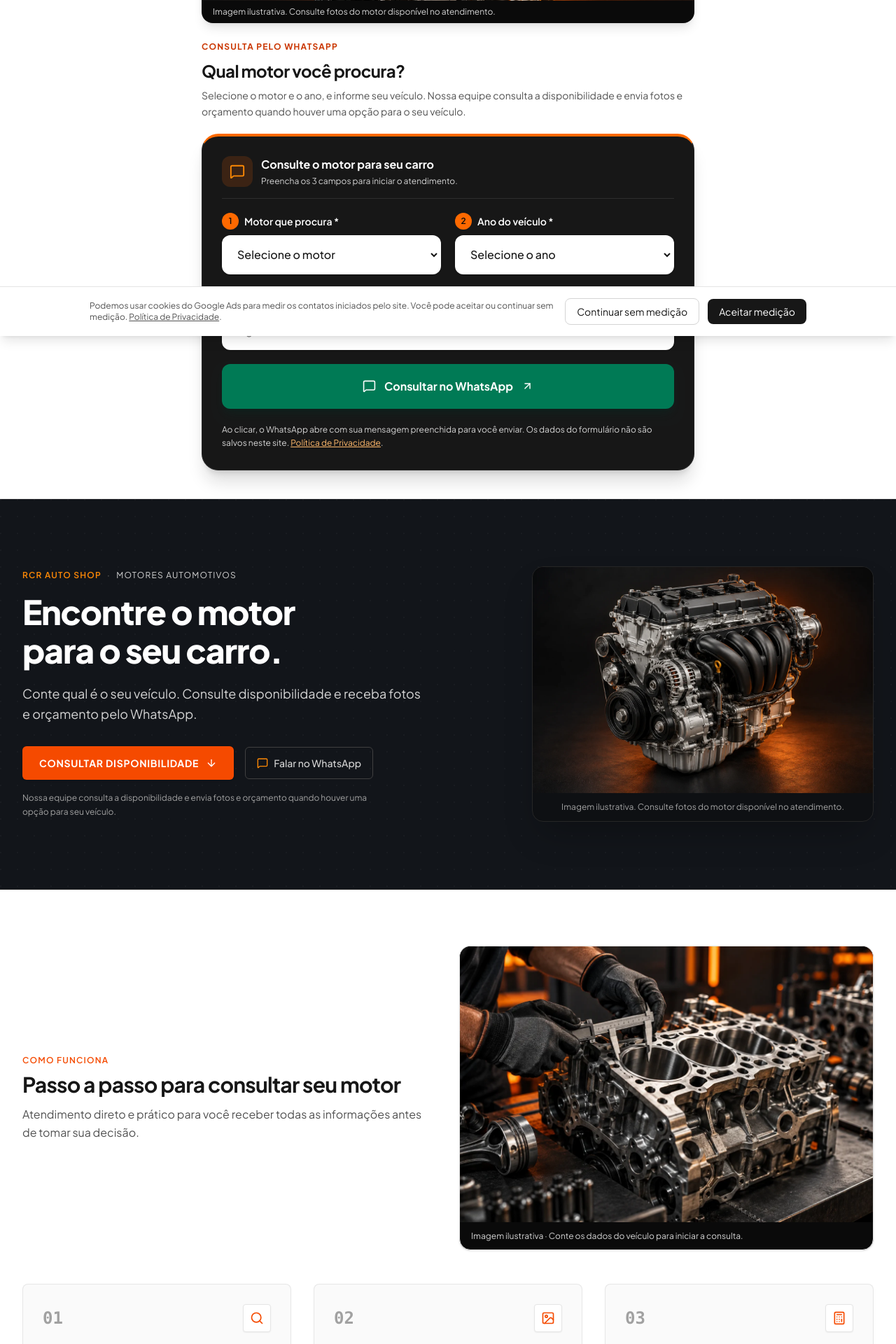
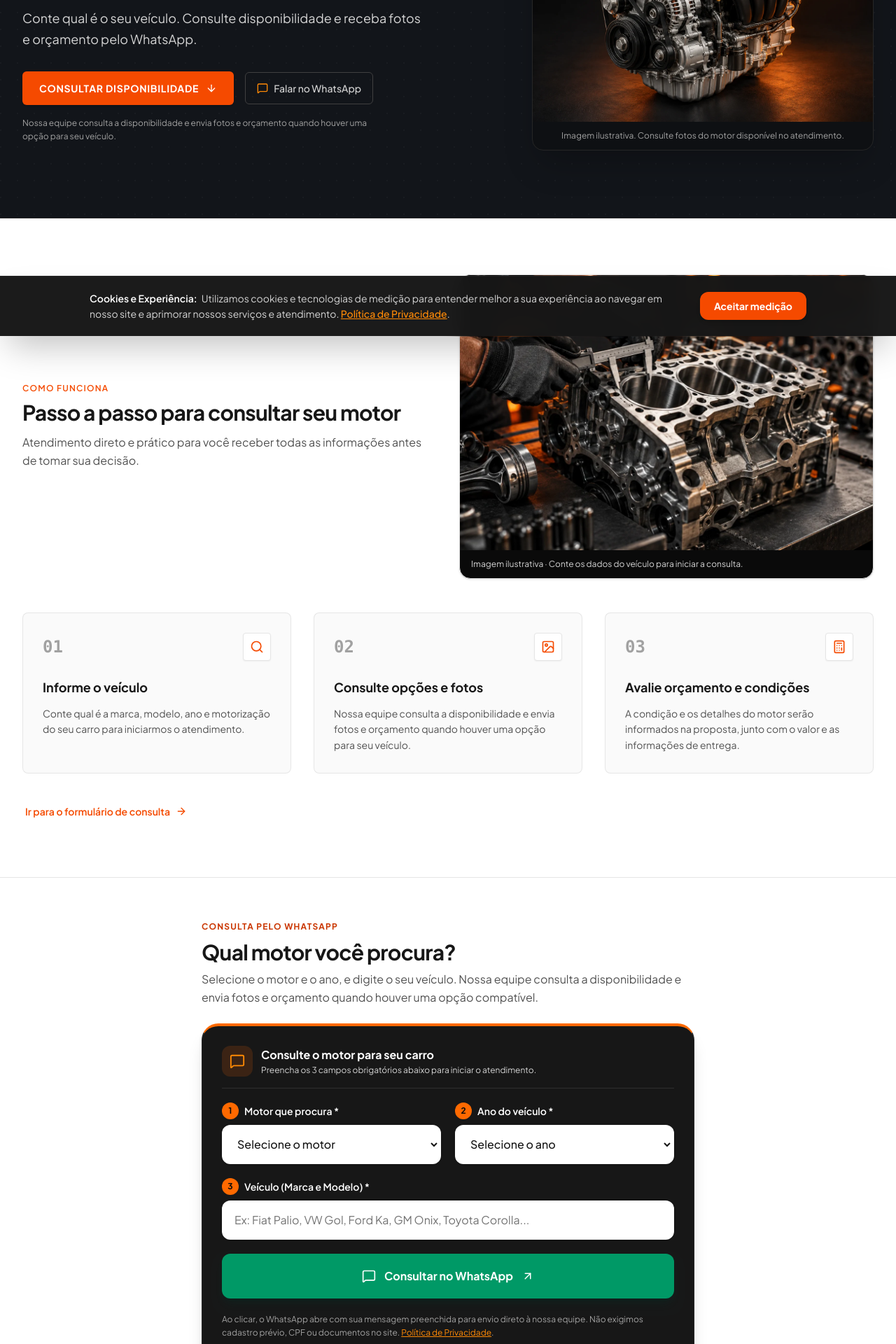
Before and after one commit to forteracacambas-cmyk/RCR-AUTO-SHOP, a React (Vite) app: page / in a window 1280 px wide. Shown: the part 320-2240 px from the top of the page at 70% size. Built offline with nearby package versions, Linux system fonts and the light colour scheme.

Commit message:
refactor: improve inquiry flow and layout
- Move InquiryForm for better conversion placement
- Update Hero layout to optimize mobile display
- Improve WhatsApp message formatting
- Fix tracking state logic and error handling

```diff
--- a/src/App.tsx
+++ b/src/App.tsx
@@ -76,9 +76,9 @@ export default function App() {
       <main className="flex-1">
         {currentRoute === '/' && (
           <>
-            <InquiryForm />
             <Hero onScrollToForm={scrollToForm} />
             <ThreeSteps onScrollToForm={scrollToForm} />
+            <InquiryForm />
 
             {/* 4. Engine Identification Guidance (No documents required) */}
             <EngineGuidance />
--- a/src/adsTracking.tsx
+++ b/src/adsTracking.tsx
@@ -25,35 +25,70 @@ export function trackWhatsApp(done: () => void) {
   window.gtag('event', 'conversion', { send_to: CONVERSION, event_callback: finish, event_timeout: 1000 });
 }
 export const TrackingConsent: React.FC = () => {
-  const [open, setOpen] = useState(() => { try { return !localStorage.getItem(KEY); } catch { return true; } });
+  const [open, setOpen] = useState(() => {
+    try {
+      return localStorage.getItem(KEY) !== 'accepted';
+    } catch {
+      return true;
+    }
+  });
+
   useEffect(() => {
     startTag();
     const handler = (event: MouseEvent) => {
       const link = (event.target as Element)?.closest('a');
       if (!link || event.defaultPrevented || event.button !== 0 || event.ctrlKey || event.metaKey || event.shiftKey || event.altKey) return;
+      try {
         const url = new URL(link.href);
         if (url.hostname !== 'wa.me') return;
         if (!measurementAllowed()) return;
         event.preventDefault();
         trackWhatsApp(() => { window.location.assign(link.href); });
+      } catch {
+        // Ignore invalid URLs
+      }
     };
     document.addEventListener('click', handler);
     return () => document.removeEventListener('click', handler);
   }, []);
-  const choose = (accepted: boolean) => {
-    try { localStorage.setItem(KEY, accepted ? 'accepted' : 'rejected'); } catch { /* Continue without measurement. */ }
+
+  const acceptConsent = () => {
+    try {
+      localStorage.setItem(KEY, 'accepted');
+    } catch {
+      /* LocalStorage unavailable */
+    }
     setOpen(false);
-    if (accepted) startTag();
-    else if (window.gtag) window.location.reload();
+    startTag();
   };
-  return <>
-    <div className="bg-neutral-950 px-4 py-3 text-center"><button onClick={() => setOpen(true)} className="text-xs text-neutral-300 underline cursor-pointer">Preferências de cookies</button></div>
-    {open && <div role="dialog" aria-label="Preferências de privacidade" className="fixed bottom-0 inset-x-0 z-50 border-t border-neutral-200 bg-white p-4 shadow-lg">
-      <div className="mx-auto max-w-5xl flex flex-col sm:flex-row gap-3 sm:items-center">
-        <p className="flex-1 text-xs text-neutral-600">Podemos usar cookies do Google Ads para medir os contatos iniciados pelo site. Você pode aceitar ou continuar sem medição. <a href="/privacidade" className="underline">Política de Privacidade</a>.</p>
-        <button onClick={() => choose(false)} className="rounded-lg border border-neutral-300 px-4 py-2 text-sm cursor-pointer">Continuar sem medição</button>
-        <button onClick={() => choose(true)} className="rounded-lg bg-neutral-900 px-4 py-2 text-sm text-white cursor-pointer">Aceitar medição</button>
+
+  return (
+    <>
+      {open && (
+        <div
+          role="dialog"
+          aria-label="Aviso de cookies e experiência do usuário"
+          className="fixed bottom-0 inset-x-0 z-50 border-t border-neutral-800 bg-neutral-900/98 backdrop-blur-md p-4 sm:p-5 shadow-2xl text-white animate-in fade-in duration-300"
+        >
+          <div className="mx-auto max-w-5xl flex flex-col sm:flex-row gap-4 sm:items-center justify-between">
+            <div className="flex-1 text-xs sm:text-sm text-neutral-300 leading-relaxed">
+              <span className="font-semibold text-white block mb-0.5 sm:inline sm:mb-0 sm:mr-1.5">Cookies e Experiência:</span>
+              Utilizamos cookies e tecnologias de medição para entender melhor a sua experiência ao navegar em nosso site e aprimorar nossos serviços e atendimento.{' '}
+              <a href="/privacidade" className="text-orange-400 hover:text-orange-300 underline font-medium">
+                Política de Privacidade
+              </a>.
             </div>
-    </div>}
-  </>;
+            <div className="flex items-center shrink-0">
+              <button
+                onClick={acceptConsent}
+                className="w-full sm:w-auto inline-flex items-center justify-center rounded-xl bg-orange-600 hover:bg-orange-500 active:bg-orange-700 px-5 py-2.5 text-sm font-bold text-white shadow-md transition-colors cursor-pointer focus:outline-none focus-visible:ring-2 focus-visible:ring-orange-400"
+              >
+                Aceitar medição
+              </button>
+            </div>
+          </div>
+        </div>
+      )}
+    </>
+  );
 };
--- a/src/components/Hero.tsx
+++ b/src/components/Hero.tsx
@@ -21,7 +21,7 @@ export const Hero: React.FC<HeroProps> = ({ onScrollToForm }) => {
       />
 
       <div className="max-w-7xl mx-auto px-4 sm:px-6 lg:px-8 py-12 sm:py-20 lg:py-24 relative z-10">
-        <div className="grid grid-cols-1 lg:grid-cols-12 gap-12 lg:gap-8 items-center">
+        <div className="grid grid-cols-1 lg:grid-cols-12 gap-12 lg:gap-8 items-start">
 
           {/* Left Column: Direct commercial headline & clear proposition */}
           <div className="lg:col-span-7 flex flex-col items-start">
@@ -66,8 +66,16 @@ export const Hero: React.FC<HeroProps> = ({ onScrollToForm }) => {
 
           </div>
 
-          <figure className="lg:col-span-5 w-full overflow-hidden rounded-2xl border border-neutral-800 bg-[#0E1013] shadow-2xl">
-            <img src={engineHero} alt="Ilustração de motor automotivo sem marca" width="1400" height="933" fetchPriority="high" className="w-full h-auto object-cover" />
+          <figure className="order-first lg:order-last lg:col-span-5 w-full lg:self-start overflow-hidden rounded-2xl border border-neutral-800 bg-[#0E1013] shadow-2xl">
+            <img
+              src={engineHero}
+              alt="Ilustração de motor automotivo sem marca"
+              width="1400"
+              height="933"
+              fetchPriority="high"
+              className="w-full h-auto object-cover object-top"
+              style={{ objectPosition: 'top' }}
+            />
             <figcaption className="px-5 py-3 text-center text-xs text-neutral-400">Imagem ilustrativa. Consulte fotos do motor disponível no atendimento.</figcaption>
           </figure>
 
--- a/src/components/InquiryForm.tsx
+++ b/src/components/InquiryForm.tsx
@@ -1,83 +1,159 @@
-import engineHero from '../../engine-hero.webp';
 import { measurementAllowed, trackWhatsApp } from '../adsTracking';
 import React, { useState } from 'react';
 import { MessageSquare, ArrowUpRight } from 'lucide-react';
 import { businessConfig } from '../config/businessConfig';
 
-const engines = ['Motor 1.0', 'Motor 1.4', 'Motor 1.6', 'Motor 1.8', 'Motor 2.0', 'Motor diesel', 'Outra motorização / não sei'];
+const engines = [
+  'Motor 1.0',
+  'Motor 1.4',
+  'Motor 1.6',
+  'Motor 1.8',
+  'Motor 2.0',
+  'Motor diesel',
+  'Outra motorização / não sei'
+];
 
 export const InquiryForm: React.FC = () => {
+  const currentYear = new Date().getFullYear();
+  const years = Array.from({ length: currentYear - 1989 }, (_, i) => String(currentYear - i));
+
+  const [engine, setEngine] = useState('');
   const [year, setYear] = useState('');
-  const years = Array.from({ length: new Date().getFullYear() - 1989 }, (_, i) => String(new Date().getFullYear() - i));
-  const [engine, setEngine] = useState('');
   const [vehicle, setVehicle] = useState('');
   const [error, setError] = useState('');
+
   const message = [
     'Olá, RCR AUTO SHOP!',
-    `Gostaria de consultar a disponibilidade de: ${engine}.`,
-    `Ano: ${year}.`,
-    `Meu veículo: ${vehicle.trim()}.`,
+    `Gostaria de consultar a disponibilidade do seguinte motor:`,
+    `• Motor: ${engine}`,
+    `• Ano: ${year}`,
+    `• Veículo: ${vehicle.trim()}`,
+    '',
     'Podem me enviar fotos, valor e condições caso haja uma opção compatível disponível?'
-  ].join('\n\n');
+  ].join('\n');
+
   const submit = (event: React.FormEvent) => {
     if (!engine || !year || !vehicle.trim()) {
       event.preventDefault();
-      setError('Selecione o motor, escolha o ano e informe o veículo.');
+      setError('Por favor, preencha todos os campos obrigatórios (Motor, Ano e Veículo) para consultar.');
       return;
     }
     setError('');
+
     if (measurementAllowed()) {
       event.preventDefault();
       const url = `https://wa.me/${businessConfig.whatsappNumber.replace(/\D/g, '')}?text=${encodeURIComponent(message)}`;
       trackWhatsApp(() => window.location.assign(url));
     }
   };
+
   const fieldClass = 'w-full min-h-14 rounded-xl border-2 border-transparent bg-white px-4 py-3.5 text-base font-medium text-neutral-900 shadow-sm transition focus:border-orange-400 focus:outline-none focus:ring-4 focus:ring-orange-400/20 placeholder:font-normal placeholder:text-neutral-500';
+
   return (
-    <section id="formulario-consulta" className="scroll-mt-20 border-b border-neutral-200 bg-white py-6 sm:py-10">
+    <section id="formulario-consulta" className="scroll-mt-20 border-b border-neutral-200 bg-white py-10 sm:py-14">
       <div className="mx-auto max-w-3xl px-4 sm:px-6 lg:px-8">
-        <div className="grid gap-5">
+        <div className="grid gap-6">
           <div>
-            <figure className="mb-5 overflow-hidden rounded-2xl bg-neutral-950 shadow-lg">
-              <img src={engineHero} alt="Ilustração de motor automotivo sem marca" width={1400} height={933} className="h-40 sm:h-52 w-full object-cover object-center" fetchPriority="high" />
-              <figcaption className="px-4 py-2 text-xs text-neutral-300">Imagem ilustrativa. Consulte fotos do motor disponível no atendimento.</figcaption>
-            </figure>
             <span className="text-xs font-bold uppercase tracking-widest text-orange-700">Consulta pelo WhatsApp</span>
-            <h2 className="mt-2 text-2xl font-bold tracking-tight text-neutral-900">Qual motor você procura?</h2>
-            <p className="mt-2 text-sm leading-relaxed text-neutral-600">Selecione o motor e o ano, e informe seu veículo. Nossa equipe consulta a disponibilidade e envia fotos e orçamento quando houver uma opção para o seu veículo.</p>
+            <h2 className="mt-2 text-2xl sm:text-3xl font-bold tracking-tight text-neutral-900">Qual motor você procura?</h2>
+            <p className="mt-2 text-sm sm:text-base leading-relaxed text-neutral-600">
+              Selecione o motor e o ano, e digite o seu veículo. Nossa equipe consulta a disponibilidade e envia fotos e orçamento quando houver uma opção compatível.
+            </p>
           </div>
-          <form action={`https://wa.me/${businessConfig.whatsappNumber.replace(/\D/g, '')}`} method="get" onSubmit={submit} noValidate className="rounded-3xl border border-neutral-800 border-t-4 border-t-orange-500 bg-neutral-900 p-5 sm:p-7 shadow-xl shadow-neutral-900/15 space-y-5">
+
+          <form
+            action={`https://wa.me/${businessConfig.whatsappNumber.replace(/\D/g, '')}`}
+            method="get"
+            onSubmit={submit}
+            noValidate
+            className="rounded-3xl border border-neutral-800 border-t-4 border-t-orange-500 bg-neutral-900 p-5 sm:p-7 shadow-xl shadow-neutral-900/15 space-y-5"
+          >
             <input type="hidden" name="text" value={message} />
+
             <div className="flex items-center gap-3 border-b border-white/10 pb-4">
-              <span className="flex h-11 w-11 shrink-0 items-center justify-center rounded-xl bg-orange-500/15 text-orange-400"><MessageSquare size={22} aria-hidden="true" /></span>
-              <div><p className="font-bold text-white">Consulte o motor para seu carro</p><p className="mt-1 text-xs text-neutral-300">Preencha os 3 campos para iniciar o atendimento.</p></div>
+              <span className="flex h-11 w-11 shrink-0 items-center justify-center rounded-xl bg-orange-500/15 text-orange-400">
+                <MessageSquare size={22} aria-hidden="true" />
+              </span>
+              <div>
+                <p className="font-bold text-white text-base">Consulte o motor para seu carro</p>
+                <p className="mt-0.5 text-xs text-neutral-300">Preencha os 3 campos obrigatórios abaixo para iniciar o atendimento.</p>
               </div>
+            </div>
+
             <div className="grid gap-5 sm:grid-cols-2">
               <div>
-              <label htmlFor="engine-choice" className="mb-2 flex items-center gap-2 text-sm font-semibold text-white"><span aria-hidden="true" className="flex h-6 w-6 items-center justify-center rounded-full bg-orange-500 text-xs text-neutral-950">1</span>Motor que procura *</label>
-              <select id="engine-choice" value={engine} onChange={e => setEngine(e.target.value)} className={fieldClass} required>
+                <label htmlFor="engine-choice" className="mb-2 flex items-center gap-2 text-sm font-semibold text-white">
+                  <span aria-hidden="true" className="flex h-6 w-6 items-center justify-center rounded-full bg-orange-500 text-xs text-neutral-950 font-bold">1</span>
+                  Motor que procura *
+                </label>
+                <select
+                  id="engine-choice"
+                  value={engine}
+                  onChange={e => { setEngine(e.target.value); setError(''); }}
+                  className={fieldClass}
+                  required
+                >
                   <option value="">Selecione o motor</option>
                   {engines.map(item => <option key={item} value={item}>{item}</option>)}
                 </select>
               </div>
+
               <div>
-              <label htmlFor="vehicle-year" className="mb-2 flex items-center gap-2 text-sm font-semibold text-white"><span aria-hidden="true" className="flex h-6 w-6 items-center justify-center rounded-full bg-orange-500 text-xs text-neutral-950">2</span>Ano do veículo *</label>
-              <select id="vehicle-year" value={year} onChange={e => setYear(e.target.value)} className={fieldClass} required>
+                <label htmlFor="vehicle-year" className="mb-2 flex items-center gap-2 text-sm font-semibold text-white">
+                  <span aria-hidden="true" className="flex h-6 w-6 items-center justify-center rounded-full bg-orange-500 text-xs text-neutral-950 font-bold">2</span>
+                  Ano do veículo *
+                </label>
+                <select
+                  id="vehicle-year"
+                  value={year}
+                  onChange={e => { setYear(e.target.value); setError(''); }}
+                  className={fieldClass}
+                  required
+                >
                   <option value="">Selecione o ano</option>
                   {years.map(item => <option key={item} value={item}>{item}</option>)}
                   <option value="Anterior a 1990">Anterior a 1990</option>
                 </select>
               </div>
             </div>
+
             <div>
-              <label htmlFor="vehicle-details" className="mb-2 flex items-center gap-2 text-sm font-semibold text-white"><span aria-hidden="true" className="flex h-6 w-6 items-center justify-center rounded-full bg-orange-500 text-xs text-neutral-950">3</span>Veículo *</label>
-              <input id="vehicle-details" maxLength={180} value={vehicle} onChange={e => setVehicle(e.target.value)} placeholder="Digite a marca e o modelo do seu veículo" className={fieldClass} required />
+              <label htmlFor="vehicle-details" className="mb-2 flex items-center gap-2 text-sm font-semibold text-white">
+                <span aria-hidden="true" className="flex h-6 w-6 items-center justify-center rounded-full bg-orange-500 text-xs text-neutral-950 font-bold">3</span>
+                Veículo (Marca e Modelo) *
+              </label>
+              <input
+                id="vehicle-details"
+                maxLength={180}
+                value={vehicle}
+                onChange={e => { setVehicle(e.target.value); setError(''); }}
+                placeholder="Ex: Fiat Palio, VW Gol, Ford Ka, GM Onix, Toyota Corolla..."
+                className={fieldClass}
+                required
+              />
             </div>
-            {error && <p role="alert" className="rounded-xl bg-red-950/60 px-4 py-3 text-sm text-red-200">{error}</p>}
-            <button type="submit" className="flex min-h-16 w-full items-center justify-center gap-3 rounded-xl bg-emerald-700 px-4 py-4 text-base font-bold text-white shadow-lg shadow-emerald-950/30 transition hover:bg-emerald-600 focus-visible:outline-2 focus-visible:outline-offset-4 focus-visible:outline-emerald-400 cursor-pointer">
-              <MessageSquare size={19} aria-hidden="true" />Consultar no WhatsApp<ArrowUpRight size={17} aria-hidden="true" />
+
+            {error && (
+              <p role="alert" className="rounded-xl bg-red-950/70 border border-red-800/60 px-4 py-3 text-sm text-red-200 font-medium">
+                {error}
+              </p>
+            )}
+
+            <button
+              type="submit"
+              className="flex min-h-16 w-full items-center justify-center gap-3 rounded-xl bg-emerald-600 hover:bg-emerald-500 active:bg-emerald-700 px-4 py-4 text-base font-bold text-white shadow-lg shadow-emerald-950/30 transition-colors focus-visible:outline-2 focus-visible:outline-offset-4 focus-visible:outline-emerald-400 cursor-pointer"
+            >
+              <MessageSquare size={20} aria-hidden="true" />
+              <span>Consultar no WhatsApp</span>
+              <ArrowUpRight size={18} aria-hidden="true" />
             </button>
-            <p className="text-xs leading-relaxed text-neutral-300">Ao clicar, o WhatsApp abre com sua mensagem preenchida para você enviar. Os dados do formulário não são salvos neste site. <a href="/privacidade" className="text-orange-300 underline hover:text-orange-200">Política de Privacidade</a>.</p>
+
+            <p className="text-xs leading-relaxed text-neutral-400">
+              Ao clicar, o WhatsApp abre com sua mensagem preenchida para envio direto à nossa equipe. Não exigimos cadastro prévio, CPF ou documentos no site.{' '}
+              <a href="/privacidade" className="text-orange-400 hover:text-orange-300 underline">
+                Política de Privacidade
+              </a>.
+            </p>
           </form>
         </div>
       </div>
```
Also changed, not shown: 1 other file (tests, documents, lock files or other folders). Lines whose indentation alone changed are shown as unchanged.
